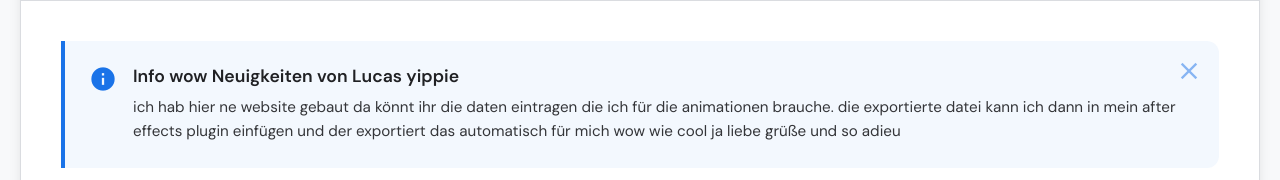
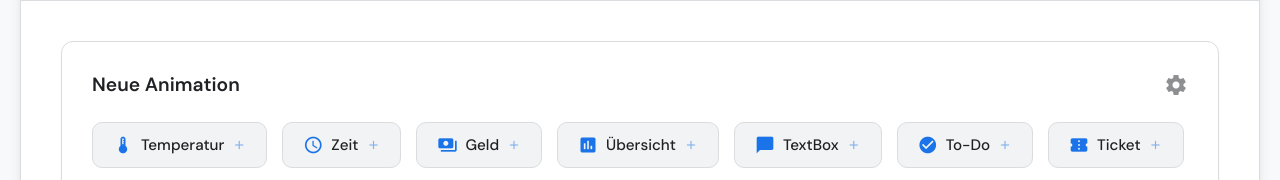
Before and after one commit to zolamalo2003-sys/33min-vfx-temp, a website: page index.html in a window 1280 px wide. Shown: the part 177-357 px from the top of the page. Drawn offline with Linux system fonts and the light colour scheme; no server answers.

Commit message:
Remove info banner

```diff
--- a/index.html
+++ b/index.html
@@ -199,67 +199,7 @@
             padding: 40px;
         }
 
-        .info-card {
-            background: rgba(26, 115, 232, 0.05);
-            border-left: 4px solid var(--accent-color);
-            padding: 24px;
-            border-radius: 0 12px 12px 0;
-            margin-bottom: 40px;
-            display: flex;
-            align-items: flex-start;
-            gap: 16px;
-            animation: fadeIn 0.8s cubic-bezier(0.4, 0, 0.2, 1);
-            position: relative;
-            transition: all 0.3s ease;
-        }
 
-        .info-card:hover {
-            background: rgba(26, 115, 232, 0.08);
-            transform: translateX(4px);
-        }
-
-        .info-close {
-            position: absolute;
-            top: 12px;
-            right: 12px;
-            background: none;
-            border: none;
-            cursor: pointer;
-            opacity: 0.5;
-            color: var(--text-color);
-            padding: 4px;
-            border-radius: 50%;
-            display: flex;
-            transition: all 0.2s;
-        }
-
-        .info-close:hover {
-            background: rgba(0,0,0,0.05);
-            opacity: 1;
-            transform: scale(1.1);
-        }
-
-        [data-theme="dark"] .info-card {
-            background: rgba(138, 180, 248, 0.05);
-        }
-
-        .info-card .material-icons {
-            color: var(--accent-color);
-            font-size: 28px;
-        }
-
-        .info-card .info-content h3 {
-            margin-bottom: 8px;
-            font-size: 1.1em;
-            font-weight: 600;
-        }
-
-        .info-card p {
-            font-size: 0.95em;
-            line-height: 1.6;
-            color: var(--text-color);
-            opacity: 0.9;
-        }
 
         .quick-add {
             background: var(--container-bg);
@@ -917,21 +857,6 @@
     </div>
 
     <div class="main-content">
-        <div class="info-card" id="infoCard">
-            <span class="material-icons">info</span>
-            <div class="info-content">
-                <h3>Info wow Neuigkeiten von Lucas yippie</h3>
-                <p>
-                    ich hab hier ne website gebaut da könnt ihr die daten eintragen die ich für die animationen brauche. die exportierte datei kann ich dann in mein after effects
-                    plugin einfügen und der exportiert das automatisch für mich wow wie cool
-                    ja liebe grüße und so adieu
-                </p>
-            </div>
-            <button class="info-close" onclick="closeInfo()" title="Schließen">
-                <span class="material-icons">close</span>
-            </button>
-        </div>
-
         <div class="quick-add">
             <div class="quick-add-header">
                 <h2>Neue Animation</h2>
--- a/index.js
+++ b/index.js
@@ -657,28 +657,9 @@ function toggleGlobalFields() {
     if (fields) fields.classList.toggle('visible');
 }
 
-function closeInfo() {
-    const card = document.getElementById('infoCard');
-    if (card) {
-        card.style.opacity = '0';
-        card.style.transform = 'translateY(-20px)';
-        card.style.transition = 'all 0.3s cubic-bezier(0.4, 0, 0.2, 1)';
-        setTimeout(() => {
-            card.style.display = 'none';
-            localStorage.setItem('infoClosed', 'true');
-        }, 300);
-    }
-}
-
-// Load saved theme and info state
+// Load saved theme state
 if (localStorage.getItem('theme') === 'dark') {
     document.body.setAttribute('data-theme', 'dark');
-}
-if (localStorage.getItem('infoClosed') === 'true') {
-    document.addEventListener('DOMContentLoaded', () => {
-        const card = document.getElementById('infoCard');
-        if (card) card.style.display = 'none';
-    });
 }
 
 function updateFields() {
```
